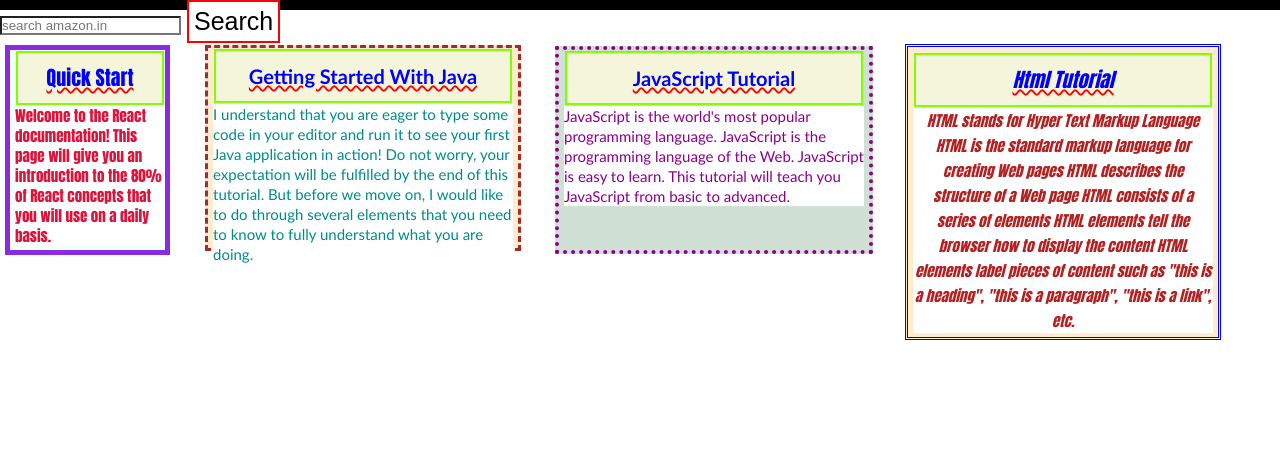
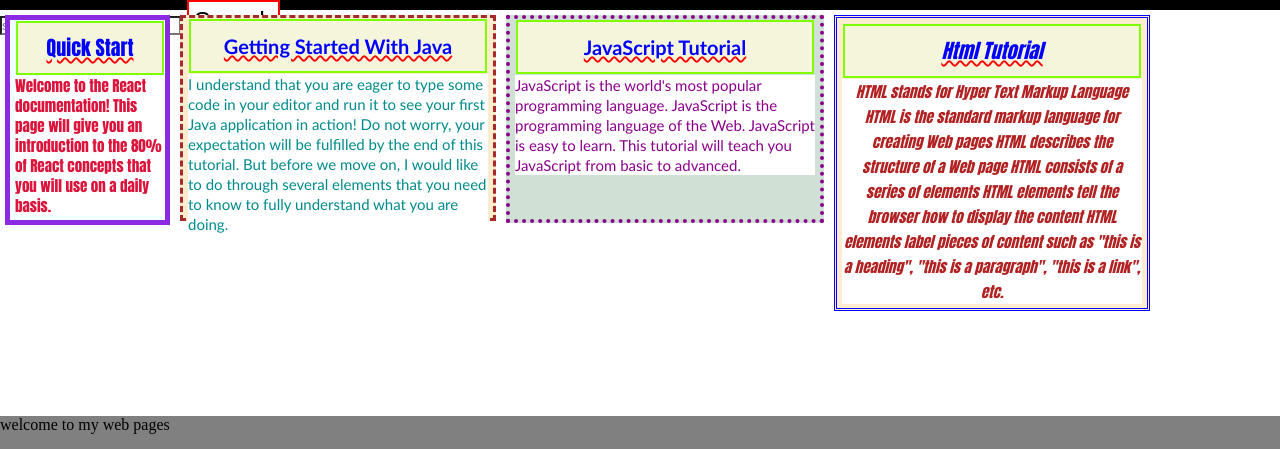
Before and after one commit to AmitRanjan9600123/first-file, a plain HTML site: page index.html in a window 1280 px wide. Shown: the part 30-479 px from the top of the page. Drawn offline with Linux system fonts and the light colour scheme.

Commit message:
Fixed alignment

```diff
--- a/index.html
+++ b/index.html
@@ -19,6 +19,7 @@
 
 
     </div>
+    <div class="container">
 <div id="react">
     <h1 class="heading">
         Quick Start
@@ -67,6 +68,7 @@
 
 </p>
 </div>
+</div>
 <footer id="footer">
     welcome to my web pages
     <br>
--- a/style.css
+++ b/style.css
@@ -2,6 +2,14 @@
     margin: 0;
     padding: 0;
     background-color: white;
+}
+
+.container{
+display: flex;
+flex-direction: row;
+
+
+padding-bottom: 100px;
 }
 
 #react{
@@ -20,7 +28,7 @@ margin: 5px;
 padding-left: 5px;
 display: inline-block;
 position: relative;
-top: 30px;
+justify-content: center;
 
 
 }
@@ -41,8 +49,6 @@ top: 30px;
     margin: 5px;
 
     position: relative;
-    top: -190px;
-    right: -200px;
 
 
 
@@ -62,8 +68,7 @@ top: 30px;
         border-width: 4px;
         margin: 5px;
         position: relative;
-        top: -400px;
-        right: -550px;
+
 
     }
     #html{
@@ -84,8 +89,7 @@ top: 30px;
         text-align: center;
         display: inline-block;
         position: relative;
-        top: -620px;
-        left: 900px;
+   ;
     }
     #navigationbar{
         height: 40px;
```
